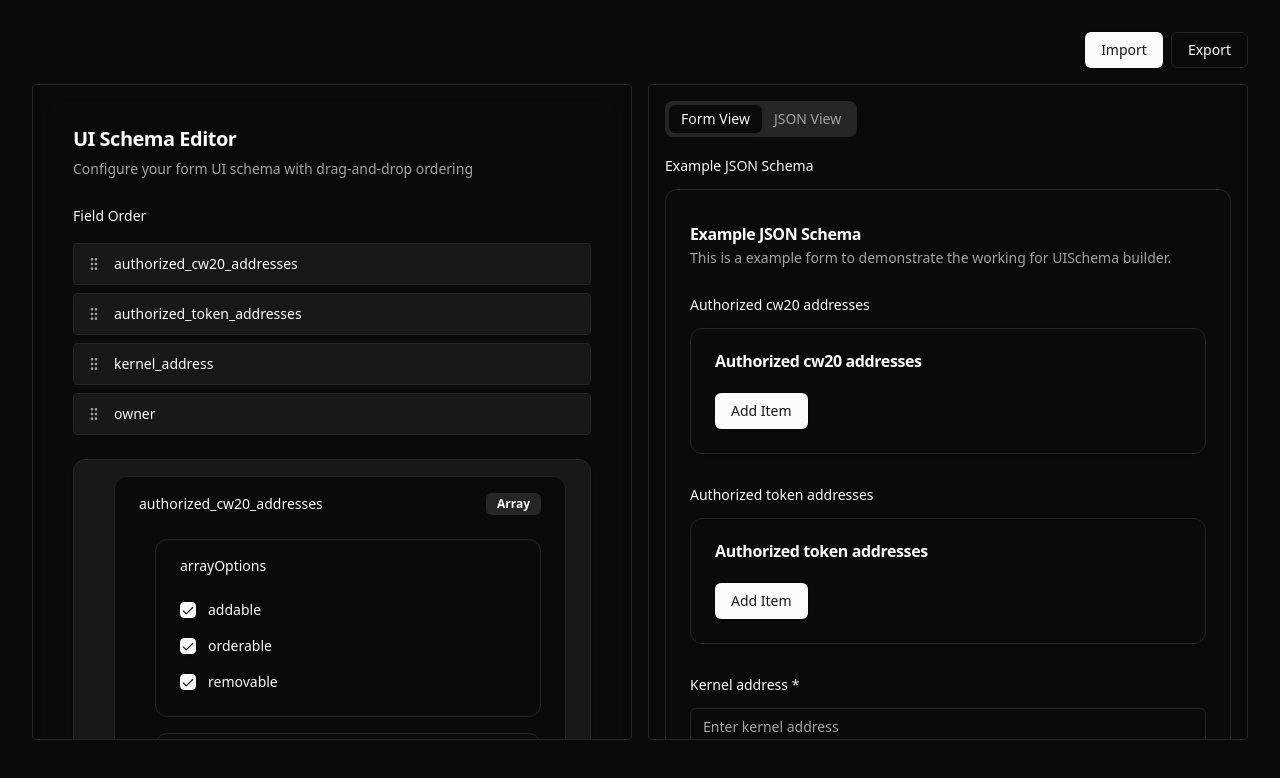
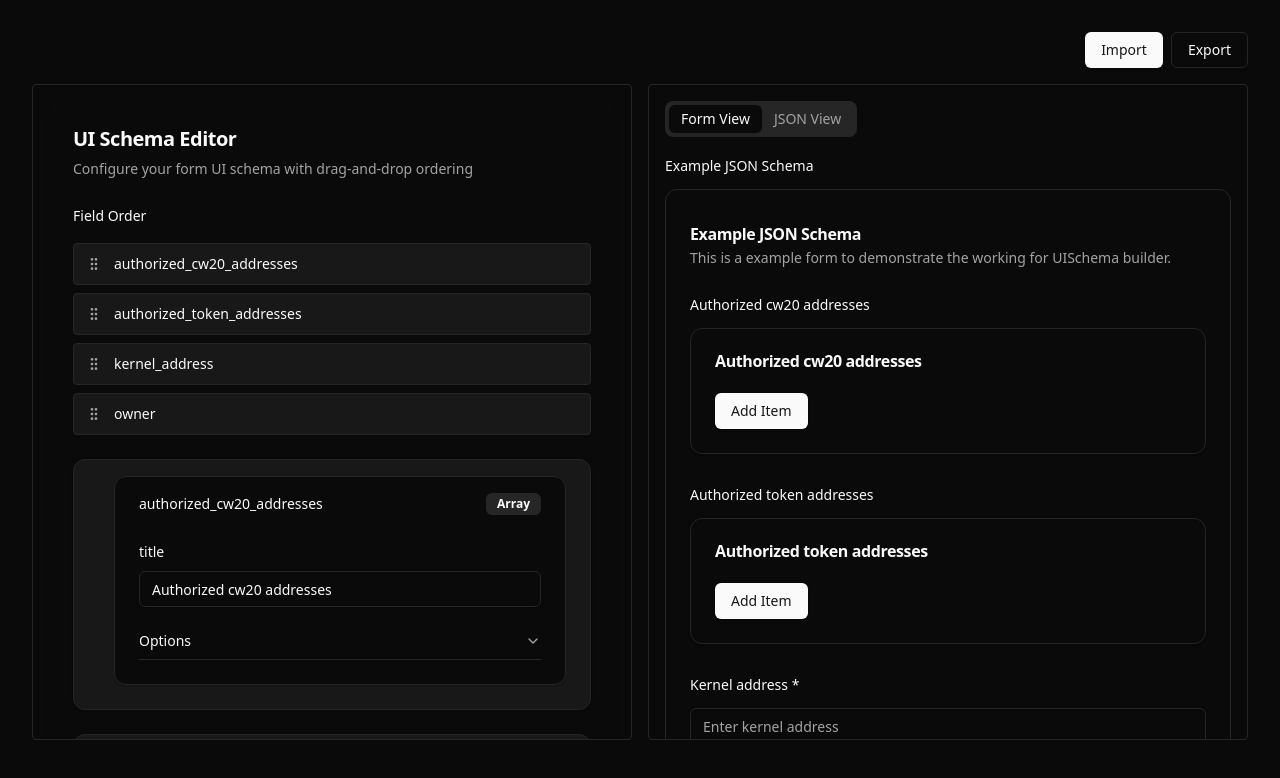
Before and after one commit to preyanshu/schema_builder_demo, a Next.js app: page / in a window 1280 px wide. Shown: the top 778 px of the page. Built offline with nearby package versions, Linux system fonts and the light colour scheme.

Commit message:
added accordian for advanced options

```diff
--- a/package.json
+++ b/package.json
@@ -12,6 +12,7 @@
     "@hello-pangea/dnd": "^18.0.1",
     "@hookform/resolvers": "^4.1.3",
     "@mui/material": "^6.4.6",
+    "@radix-ui/react-accordion": "^1.2.3",
     "@radix-ui/react-checkbox": "^1.1.4",
     "@radix-ui/react-dialog": "^1.1.6",
     "@radix-ui/react-label": "^2.1.2",
--- a/src/components/UISchemaEditorForm.tsx
+++ b/src/components/UISchemaEditorForm.tsx
@@ -9,6 +9,7 @@
 import { allowedWidgetsMapping,widgetOptions} from '@/constants';
 import { Label } from './ui/label';
 import { Badge } from './ui/badge';
+import { Accordion, AccordionItem, AccordionTrigger, AccordionContent } from '@/components/ui/accordion';
 
 const UISchemaEditorForm: FC<UISchemaEditorProps> = ({ uiSchema, onChange }) => {
   const [localSchema, setLocalSchema] = useState<any>(uiSchema);
@@ -136,7 +137,7 @@
         );
       }
 
-      if (typeof value === 'object' && value !== null && !Array.isArray(value) ) {
+      if (typeof value === 'object' && value !== null && !Array.isArray(value)) {
         const allKeys = Object.keys(value);
         let sortedKeys = allKeys;
         if (value.hasOwnProperty('ui:order') && Array.isArray(value['ui:order'])) {
@@ -147,11 +148,13 @@
           sortedKeys = [...order, ...unorderedKeys];
         }
 
+        const basicKeys = ['ui:title', 'ui:description', 'ui:order'];
+        const advancedKeys = sortedKeys.filter((subKey) => !basicKeys.includes(subKey));
+
         return (
           <Card className="ml-4 min-w-[250px]">
             <CardContent className="pt-4 space-y-4">
               <fieldset className="space-y-4" key={`${fieldKey}-cond-${depth}`}>
-
                 <legend className="flex justify-between items-center text-sm font-medium mb-2 w-full">
                   <span>{key.replace(/^ui:/, '')}</span>
                   {value["ui:fieldType"] ? (
@@ -160,29 +163,47 @@
                     <Badge variant="secondary">Array</Badge>
                   ) : null}
                 </legend>
-                {value.hasOwnProperty('ui:order') &&
-                  Array.isArray(value['ui:order']) && (
-                    <div className={`ml-${(depth + 1) * 4} mb-4`} >
+
+                {/* Render basic fields */}
+                {sortedKeys
+                  .filter((subKey) => basicKeys.includes(subKey))
+                  .map((subKey) => (
+                    <div key={`${fieldKey}-basic-${subKey}`}>
+                      {subKey === 'ui:order' ? (
+                        <div className={`ml-${(depth + 1) * 4} mb-4`}>
                           <Label className="block text-sm font-medium mb-1">
                             Order
                           </Label>
                           <SortableList
-                        items={value['ui:order']}
+                            items={value[subKey]}
                             onReorder={(newOrder) =>
-                          updateSchema([...fullPath, 'ui:order'], newOrder)
+                              updateSchema([...fullPath, subKey], newOrder)
                             }
                           />
                         </div>
+                      ) : (
+                        renderField(subKey, value[subKey], fullPath, depth + 1)
                       )}
-                {sortedKeys
-          .filter((subKey) => subKey !== 'ui:order')
-          .map((subKey) => (
-            <div
-              key={`${fieldKey}-subkey-${subKey}-${depth}`}
-            >
+                    </div>
+                  ))}
+
+                {/* Render Advanced Accordion if there are advanced keys */}
+                {advancedKeys.length > 0 && (
+                  <Accordion type="single" collapsible className="w-full">
+                    <AccordionItem value="advanced">
+                      <AccordionTrigger className="text-sm py-2">
+                        Options
+                      </AccordionTrigger>
+                      <AccordionContent className="pt-4 space-y-4">
+                        {advancedKeys.map((subKey) => (
+                          <div key={`${fieldKey}-advanced-${subKey}`}>
                             {renderField(subKey, value[subKey], fullPath, depth + 1)}
                           </div>
                         ))}
+                      </AccordionContent>
+                    </AccordionItem>
+                  </Accordion>
+                )}
               </fieldset>
             </CardContent>
           </Card>
@@ -300,7 +321,7 @@
     [updateSchema, localSchema, handleWidgetChange]
   );
 
-  const sortedRootKeys =
+  const sortedRootKeys = (
     localSchema.hasOwnProperty('ui:order') && Array.isArray(localSchema['ui:order'])
       ? [
           ...localSchema['ui:order'],
@@ -308,7 +329,8 @@
             (key) => key !== 'ui:order' && !localSchema['ui:order'].includes(key)
           ),
         ]
-      : Object.keys(localSchema);
+      : Object.keys(localSchema)
+  ).filter(key => key !== 'ui:order');
 
   return (
     <Card className="min-w-[250px] mx-auto border-0">
--- /dev/null
+++ b/src/components/ui/accordion.tsx
@@ -0,0 +1,57 @@
+"use client"
+
+import * as React from "react"
+import * as AccordionPrimitive from "@radix-ui/react-accordion"
+import { ChevronDown } from "lucide-react"
+
+import { cn } from "@/lib/utils"
+
+const Accordion = AccordionPrimitive.Root
+
+const AccordionItem = React.forwardRef<
+  React.ElementRef<typeof AccordionPrimitive.Item>,
+  React.ComponentPropsWithoutRef<typeof AccordionPrimitive.Item>
+>(({ className, ...props }, ref) => (
+  <AccordionPrimitive.Item
+    ref={ref}
+    className={cn("border-b", className)}
+    {...props}
+  />
+))
+AccordionItem.displayName = "AccordionItem"
+
+const AccordionTrigger = React.forwardRef<
+  React.ElementRef<typeof AccordionPrimitive.Trigger>,
+  React.ComponentPropsWithoutRef<typeof AccordionPrimitive.Trigger>
+>(({ className, children, ...props }, ref) => (
+  <AccordionPrimitive.Header className="flex">
+    <AccordionPrimitive.Trigger
+      ref={ref}
+      className={cn(
+        "flex flex-1 items-center justify-between py-4 text-sm font-medium transition-all hover:underline text-left [&[data-state=open]>svg]:rotate-180",
+        className
+      )}
+      {...props}
+    >
+      {children}
+      <ChevronDown className="h-4 w-4 shrink-0 text-muted-foreground transition-transform duration-200" />
+    </AccordionPrimitive.Trigger>
+  </AccordionPrimitive.Header>
+))
+AccordionTrigger.displayName = AccordionPrimitive.Trigger.displayName
+
+const AccordionContent = React.forwardRef<
+  React.ElementRef<typeof AccordionPrimitive.Content>,
+  React.ComponentPropsWithoutRef<typeof AccordionPrimitive.Content>
+>(({ className, children, ...props }, ref) => (
+  <AccordionPrimitive.Content
+    ref={ref}
+    className="overflow-hidden text-sm data-[state=closed]:animate-accordion-up data-[state=open]:animate-accordion-down"
+    {...props}
+  >
+    <div className={cn("pb-4 pt-0", className)}>{children}</div>
+  </AccordionPrimitive.Content>
+))
+AccordionContent.displayName = AccordionPrimitive.Content.displayName
+
+export { Accordion, AccordionItem, AccordionTrigger, AccordionContent }
--- a/tailwind.config.ts
+++ b/tailwind.config.ts
@@ -55,6 +55,28 @@
   			lg: 'var(--radius)',
   			md: 'calc(var(--radius) - 2px)',
   			sm: 'calc(var(--radius) - 4px)'
+  		},
+  		keyframes: {
+  			'accordion-down': {
+  				from: {
+  					height: '0'
+  				},
+  				to: {
+  					height: 'var(--radix-accordion-content-height)'
+  				}
+  			},
+  			'accordion-up': {
+  				from: {
+  					height: 'var(--radix-accordion-content-height)'
+  				},
+  				to: {
+  					height: '0'
+  				}
+  			}
+  		},
+  		animation: {
+  			'accordion-down': 'accordion-down 0.2s ease-out',
+  			'accordion-up': 'accordion-up 0.2s ease-out'
   		}
   	}
   },
```
Also changed, not shown: 1 other file (tests, documents, lock files or other folders). Lines whose indentation alone changed are shown as unchanged.
